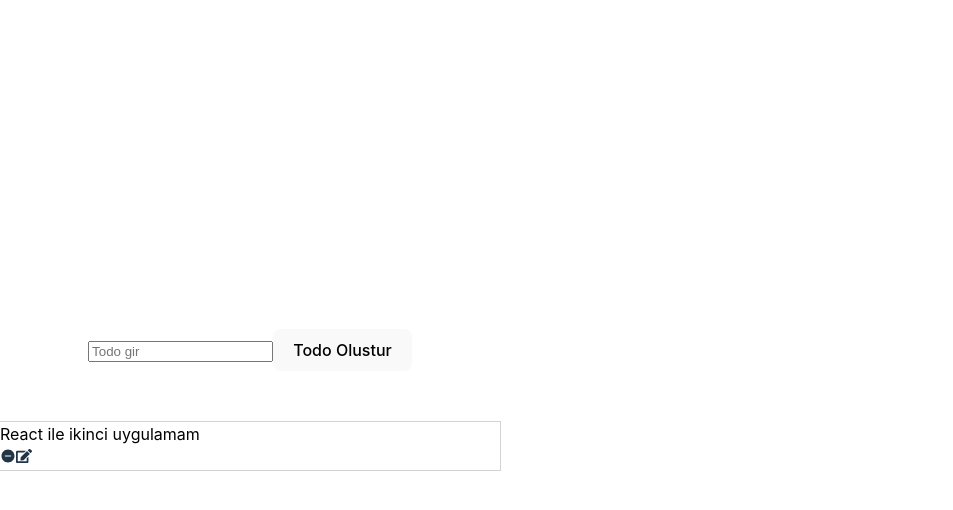
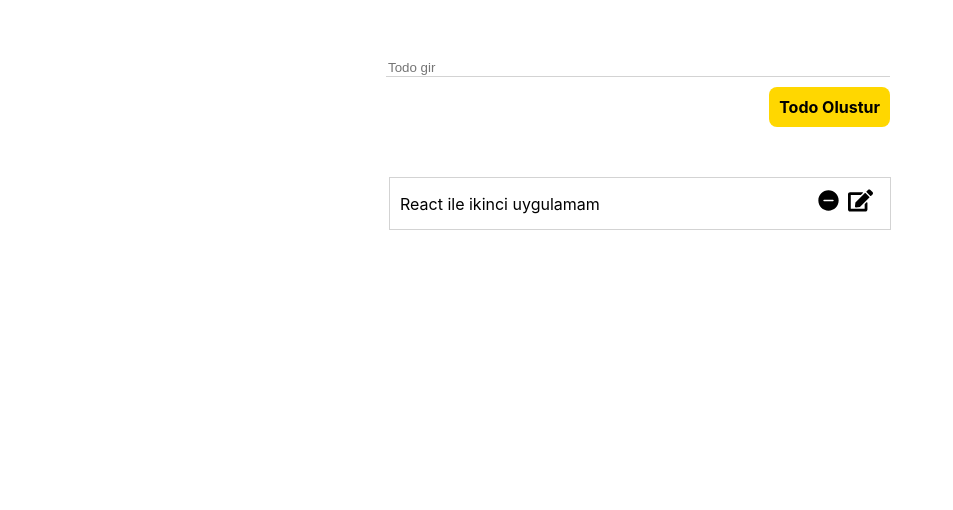
Before and after one commit to DoganBozkurt/ReactTodoApp, a React (Vite) app: page / in a window 1280 px wide. Shown: the top 510 px of the page, without its empty margins (0-953 px from the left). Built offline with nearby package versions, Linux system fonts and the light colour scheme.

Commit message:
Added all syles

```diff
--- a/src/App.css
+++ b/src/App.css
@@ -0,0 +1,58 @@
+.App {
+  margin: 0px;
+  padding: 0px;
+  width: 100%;
+  display: flex;
+  flex-direction: column;
+  justify-content: center;
+  align-items: center;
+}
+
+body {
+  display: block !important;
+  background-color: white;
+}
+
+.todo-create {
+  display: flex;
+  flex-direction: column;
+  justify-content: center;
+  align-items: flex-end;
+  width: 100%;
+}
+
+.todo-input {
+  color: black;
+  background-color: white;
+  margin-top: 50px;
+  padding-top: 10px;
+  width: 100%;
+  border: none;
+  border-bottom: 1px solid lightgray;
+  outline: none;
+}
+
+.todo-create-button {
+  color: black;
+  background-color: gold;
+  margin-top: 10px;
+  padding: 10px;
+  border: none;
+  font-weight: 700;
+  cursor: pointer;
+}
+
+.todo-row {
+  display: flex;
+  flex-direction: row;
+  align-items: center;
+  justify-content: space-between;
+  padding: 10px;
+}
+
+.todo-icons {
+  font-size: 25px;
+  color: black;
+  margin-right: 7px;
+  cursor: pointer;
+}
```
